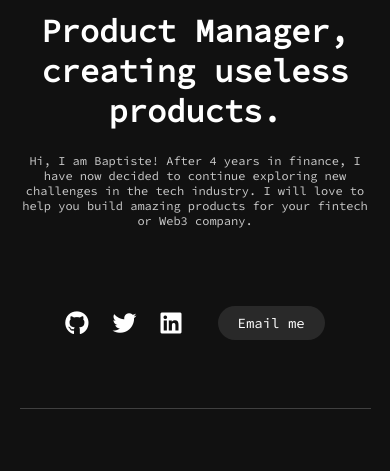
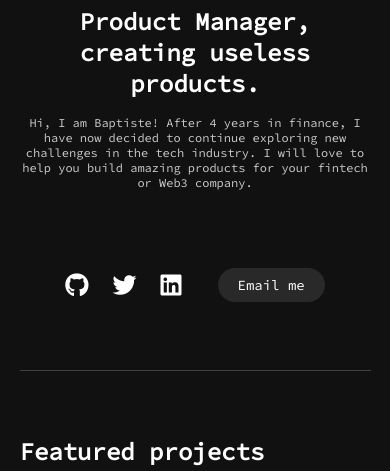
Before and after one commit to baponcet/profile_minimalist, a plain HTML site: page index.html in a window 390 px wide. Shown: the part 304-775 px from the top of the page. Drawn offline with Linux system fonts and the light colour scheme.

Commit message:
reduced h1 for all mobile devices

```diff
--- a/components/container.css
+++ b/components/container.css
@@ -67,7 +67,7 @@
 
   .top-container h1 {
     width: 100%;
-    font-size: 32px;
+    font-size: 24px;
   }
 
   .top-container img {
```
